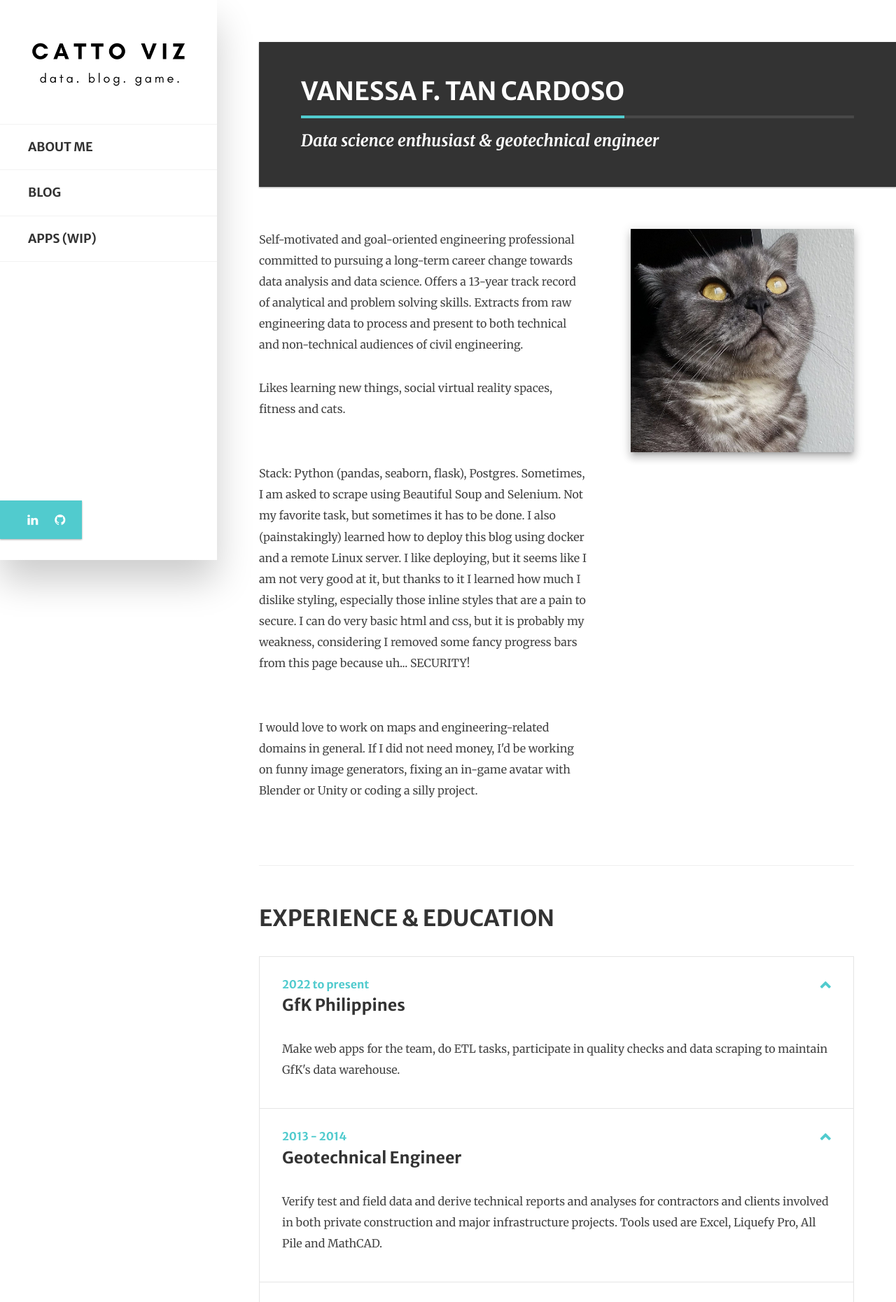
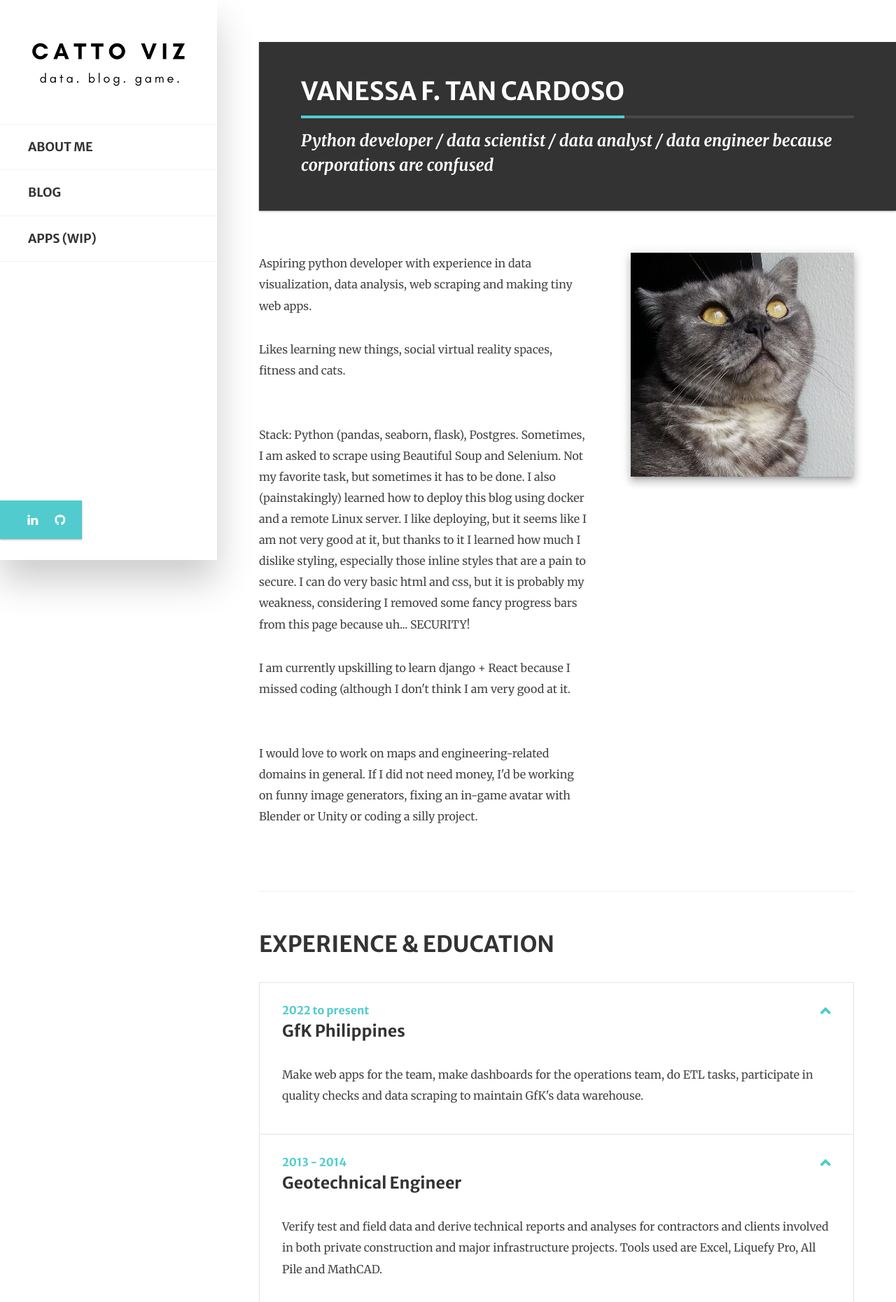
Before and after one commit to vanessapigwin/cattoviz, a Flask app: template templates/about.html in a window 1280 px wide. Shown: the top 1860 px of the page at 70% size. Run offline with Flask 2, Linux system fonts and the light colour scheme; the template is opened without the code that fills it, so the values that code supplies are empty; some libraries are stand-ins or nearby versions.

Commit message:
updated about

```diff
--- a/templates/about.html
+++ b/templates/about.html
@@ -2,12 +2,12 @@
                 <!-- PAGE TITLE -->
                  <div nonce="{{ csp_nonce() }}" class="eskimo-page-title" style="margin-right: -60px; padding-right: 60px; opacity: 1;">
                     <h1><span>Vanessa F. Tan Cardoso</span></h1>
-                    <p class="eskimo-page-subtitle">Data science enthusiast &amp; geotechnical engineer&nbsp;</p>
+                    <p class="eskimo-page-subtitle">Python developer / data scientist / data analyst / data engineer because corporations are confused&nbsp;</p>
                 </div>
                 <!-- ABOUT ME -->
                 <div class="row">
                     <div class="col-12 col-lg-7 order-2 order-lg-1">
-                        <p>Self-motivated and goal-oriented engineering professional committed to pursuing a long-term career change towards data analysis and data science. Offers a 13-year track record of analytical and problem solving skills. Extracts from raw engineering data to process and present to both technical and non-technical audiences of civil engineering.</p>
+                        <p>Aspiring python developer with experience in data visualization, data analysis, web scraping and making tiny web apps.</p>
                         <p>Likes learning new things, social virtual reality spaces, fitness and cats.</p>
                         <br>
                         <p>Stack: Python (pandas, seaborn, flask), Postgres. Sometimes, I am asked to scrape using Beautiful Soup and Selenium.
@@ -16,6 +16,7 @@
                             I dislike styling, especially those inline styles that are a pain to secure. I can do very basic html and css,
                             but it is probably my weakness, considering I removed some fancy progress bars from this page because uh... SECURITY!
                         </p>
+                        <p>I am currently upskilling to learn django + React because I missed coding (although I don't think I am very good at it.</p>
                         <br>
                         <p>I would love to work on maps and engineering-related domains in general. If I did not need money, I'd be working on funny image
                             generators, fixing an in-game avatar with Blender or Unity or coding a silly project.
@@ -38,7 +39,7 @@
                         <div id="mp-accordion-item-1" class="collapse show" role="tabpanel">
                             <div class="mp-accordion-content">
                                 <h5>GfK Philippines</h5>
-                                Make web apps for the team, do ETL tasks, participate in quality checks and data scraping to maintain GfK's data warehouse.
+                                Make web apps for the team, make dashboards for the operations team, do ETL tasks, participate in quality checks and data scraping to maintain GfK's data warehouse.
                             </div>
                         </div>
                     </div>
```
